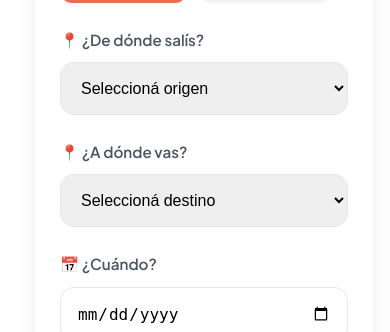
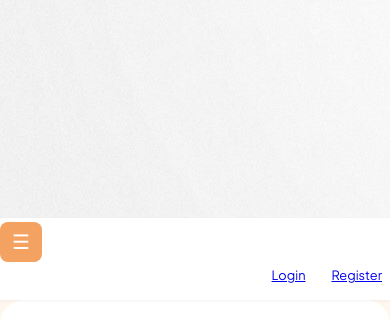
Before and after one commit to FrancoCastrillo1/app-viajes, a Flask app: page / in a window 390 px wide; the page is wider, and only the part inside the window is pictured. Shown: the part 514-846 px from the top of that part. Run offline with Flask 3, Linux system fonts and the light colour scheme; some libraries are stand-ins or nearby versions.

Commit message:
Update style.css

```diff
--- a/static/style.css
+++ b/static/style.css
@@ -15,19 +15,60 @@ body {
     background-color: var(--bg-cream);
     margin: 0;
     color: var(--text-main);
-    line-height: 1.6;
 }
 
-/* --- NAVBAR Y MENÚ LATERAL (SIDEBAR) --- */
+/* --- NAVBAR Y MENÚ CONDICIONAL --- */
 .navbar-pro {
     background: var(--white);
-    padding: 10px 0;
+    padding: 12px 0;
     box-shadow: 0 1px 3px rgba(0,0,0,0.05);
     position: sticky;
     top: 0;
     z-index: 1000;
 }
 
+.nav-content {
+    display: flex;
+    justify-content: space-between;
+    align-items: center;
+    max-width: 1200px;
+    margin: 0 auto;
+    padding: 0 20px;
+}
+
+.nav-left, .nav-right {
+    flex: 1;
+    display: flex;
+    align-items: center;
+}
+
+.nav-right { justify-content: flex-end; gap: 10px; }
+
+.nav-center {
+    flex: 2;
+    text-align: center;
+}
+
+.logo-text {
+    font-size: 1.4rem;
+    font-weight: 800;
+    color: var(--primary);
+    text-decoration: none;
+    letter-spacing: 1px;
+}
+
+/* Botón Hamburguesa */
+.openbtn {
+    background-color: var(--primary-light);
+    color: white;
+    border: none;
+    padding: 8px 12px;
+    border-radius: 8px;
+    cursor: pointer;
+    font-size: 20px;
+}
+
+/* --- SIDEBAR PROFESIONAL --- */
 .sidebar {
     height: 100%;
     width: 0;
@@ -119,7 +151,7 @@ form {
 .floating-search {
     max-width: 500px;
     width: 90%;
-    margin: -100px auto 0;
+    margin: -100px auto 40px;
     position: relative;
     z-index: 10;
 }
@@ -215,36 +231,25 @@ select:focus, input:focus {
     gap: 15px;
 }
 
-/* --- ALERTAS FLASH --- */
+/* --- ALERTAS --- */
 .alert {
     background-color: #FEF3C7;
     color: #92400E;
     padding: 15px 25px;
     border-radius: 14px;
-    margin-bottom: 20px;
+    margin: 20px auto;
+    max-width: 900px;
     text-align: center;
     font-weight: 600;
-    box-shadow: 0 4px 6px -1px rgba(0, 0, 0, 0.1);
-}
-
-
-.logo-container {
-    display: inline-block;
-    padding: 5px 0;
-}
-
-.logo-img {
-    height: 40px; /* Ajustá este valor según el diseño de tu logo */
-    width: auto; /* Mantiene la proporción */
-    display: block;
-    margin: 0 auto; /* Lo centra si el contenedor padre lo permite */
 }
 
 /* --- MOBILE --- */
 @media (max-width: 600px) {
-    .hero-container { height: 350px; }
+    .hero-container { height: 350px; border-radius: 0 0 30px 30px; }
     .hero-container h1 { font-size: 1.8rem; }
     .floating-search { margin-top: -60px; padding: 25px; }
     .form-row-2col { grid-template-columns: 1fr; }
     .publish-container { margin: 20px 10px; padding: 25px; }
+    .nav-link-auth { font-size: 0.8rem; padding: 5px 8px; }
+    .logo-text { font-size: 1.1rem; }
 }
```
Also changed, not shown: other parts of static/style.css (+22 -47 lines).
